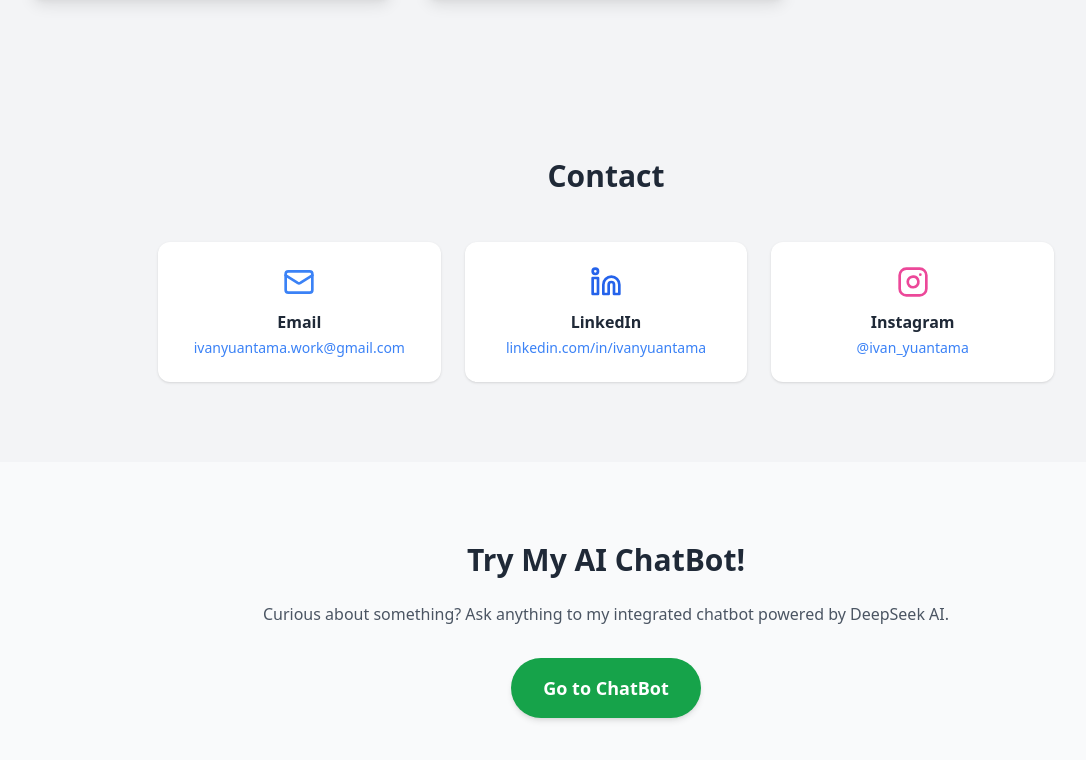
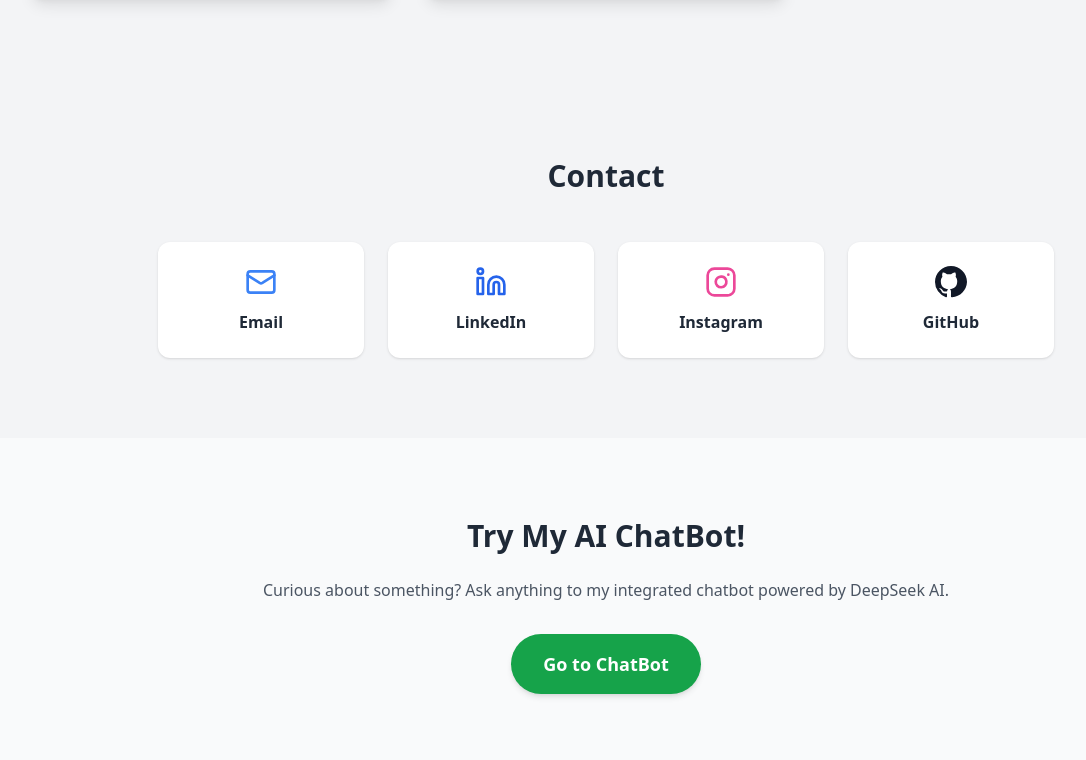
Before and after one commit to IvanYuantama/PortoWeb, a React (Vite) app in the folder Frontend/: page /home in a window 1280 px wide. Shown: the part 5432-6192 px from the top of the page, without its empty margins (34-1120 px from the left). Built offline with nearby package versions, Linux system fonts and the light colour scheme.

Commit message:
Update MainPage.jsx

```diff
--- a/Frontend/src/components/MainPage.jsx
+++ b/Frontend/src/components/MainPage.jsx
@@ -319,26 +319,34 @@ const MainPage = () => {
         {/* Contact */}
         <section id="contact" className="py-20 px-4 md:px-16 bg-gray-100 dark:bg-gray-800">
           <h2 className="text-3xl font-bold text-center mb-12 text-gray-800 dark:text-white">Contact</h2>
-          <div className="max-w-4xl mx-auto grid grid-cols-1 sm:grid-cols-3 gap-6 text-center">
+          <div className="max-w-4xl mx-auto grid grid-cols-1 sm:grid-cols-2 md:grid-cols-4 gap-6 text-center">
             {/* Email */}
-            <a href="mailto:ivan@example.com" className="bg-white dark:bg-gray-700 p-6 rounded-xl shadow hover:shadow-lg transform hover:-translate-y-1 transition-all duration-300">
+            <a href="mailto:ivanyuantama.work@gmail.com" className="bg-white dark:bg-gray-700 p-6 rounded-xl shadow hover:shadow-lg transform hover:-translate-y-1 transition-all duration-300">
               <Mail className="mx-auto text-blue-500 mb-3" size={32} />
               <p className="font-semibold text-gray-800 dark:text-white">Email</p>
-              <p className="text-blue-500 text-sm mt-1">ivanyuantama.work@gmail.com</p>
             </a>
 
             {/* LinkedIn */}
             <a href="https://linkedin.com/in/ivanyuantama" target="_blank" className="bg-white dark:bg-gray-700 p-6 rounded-xl shadow hover:shadow-lg transform hover:-translate-y-1 transition-all duration-300">
               <Linkedin className="mx-auto text-blue-600 mb-3" size={32} />
               <p className="font-semibold text-gray-800 dark:text-white">LinkedIn</p>
-              <p className="text-blue-500 text-sm mt-1">linkedin.com/in/ivanyuantama</p>
             </a>
 
             {/* Instagram */}
             <a href="https://instagram.com/ivan_yuantama" target="_blank" className="bg-white dark:bg-gray-700 p-6 rounded-xl shadow hover:shadow-lg transform hover:-translate-y-1 transition-all duration-300">
               <Instagram className="mx-auto text-pink-500 mb-3" size={32} />
               <p className="font-semibold text-gray-800 dark:text-white">Instagram</p>
-              <p className="text-blue-500 text-sm mt-1">@ivan_yuantama</p>
+            </a>
+
+            {/* GitHub */}
+            <a href="https://github.com/IvanYuantama" target="_blank" className="bg-white dark:bg-gray-700 p-6 rounded-xl shadow hover:shadow-lg transform hover:-translate-y-1 transition-all duration-300">
+              <svg xmlns="http://www.w3.org/2000/svg" className="mx-auto mb-3" width="32" height="32" fill="currentColor" viewBox="0 0 16 16">
+                <path
+                  fill="currentColor"
+                  d="M8 0C3.58 0 0 3.58 0 8a8 8 0 005.47 7.59c.4.07.55-.17.55-.38 0-.19-.01-.82-.01-1.49-2 .37-2.53-.49-2.69-.94-.09-.23-.48-.94-.82-1.13-.28-.15-.68-.52-.01-.53.63-.01 1.08.58 1.23.82.72 1.21 1.87.87 2.33.66.07-.52.28-.87.5-1.07-1.78-.2-3.64-.89-3.64-3.95 0-.87.31-1.59.82-2.15-.08-.2-.36-1.01.08-2.11 0 0 .67-.22 2.2.82a7.6 7.6 0 012 0c1.53-1.04 2.2-.82 2.2-.82.44 1.1.16 1.91.08 2.11.51.56.82 1.27.82 2.15 0 3.07-1.87 3.75-3.65 3.95.29.25.54.73.54 1.48 0 1.07-.01 1.93-.01 2.2 0 .21.15.46.55.38A8.001 8.001 0 0016 8c0-4.42-3.58-8-8-8z"
+                />
+              </svg>
+              <p className="font-semibold text-gray-800 dark:text-white">GitHub</p>
             </a>
           </div>
         </section>
```
